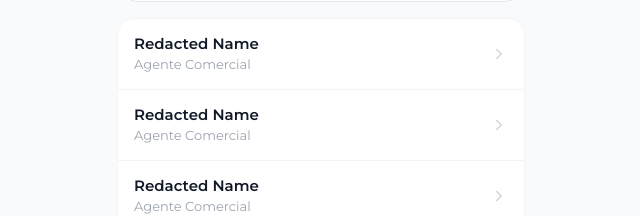
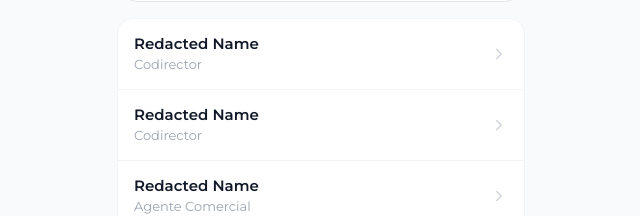
Before and after one commit to marketingIPF/Captacion2, a React (Vite) app: page / in a window 1280 px wide. Shown: the part 224-440 px from the top of the page, without its empty margins (319-959 px from the left). Built offline with nearby package versions, Linux system fonts and the light colour scheme.

Commit message:
Add files via upload

```diff
--- a/src/App.jsx
+++ b/src/App.jsx
@@ -11,6 +11,8 @@ import emailjs from "@emailjs/browser";
 /*  DATOS REALES — Inmobiliaria Palanca                                */
 /* ================================================================== */
 const AGENTES = [
+  { id: "REDACTED_ID", name: "Redacted Name", role: "Codirector", email: "redacted@redacted.invalid", phone: "REDACTED_PHONE" },
+  { id: "REDACTED_ID", name: "Redacted Name", role: "Codirector", email: "redacted@redacted.invalid", phone: "REDACTED_PHONE" },
   { id: "REDACTED_ID", name: "Redacted Name", role: "Agente Comercial", email: "redacted@redacted.invalid", phone: "REDACTED_PHONE" },
   { id: "REDACTED_ID", name: "Redacted Name", role: "Agente Comercial", email: "redacted@redacted.invalid", phone: "REDACTED_PHONE" },
   { id: "REDACTED_ID", name: "Redacted Name", role: "Agente Comercial", email: "redacted@redacted.invalid", phone: "REDACTED_PHONE" },
@@ -360,9 +362,10 @@ const Propietarios = React.memo(function Propietarios({ list, onChange }) {
 /* ================================================================== */
 /*  PANTALLA: Selector de Agente                                       */
 /* ================================================================== */
-function AgentPicker({ onSelect }) {
+function AgentPicker({ onSelect, ultimo }) {
   const [q, setQ] = useState("");
   const list = useMemo(() => AGENTES.filter((a) => a.name.toLowerCase().includes(q.toLowerCase()) || a.role.toLowerCase().includes(q.toLowerCase())), [q]);
+  const ultimoValido = useMemo(() => ultimo && AGENTES.find((a) => a.id === ultimo.id), [ultimo]);
   return (
     <div className="min-h-full flex flex-col bg-[#F9FAFB]">
       <div className="px-6 pt-16 pb-4">
@@ -376,6 +379,20 @@ function AgentPicker({ onSelect }) {
         </div>
       </div>
       <div className="flex-1 overflow-y-auto px-5 pb-8">
+        {ultimoValido && !q && (
+          <button onClick={() => onSelect(ultimoValido)}
+            className="w-full flex items-center gap-3 bg-white rounded-2xl border-2 px-4 py-3.5 mb-3 active:scale-[0.99] transition text-left"
+            style={{ borderColor: C.naranja }}>
+            <div className="w-10 h-10 rounded-full text-white flex items-center justify-center font-bold text-[14px] shrink-0" style={{ background: C.tinta }}>
+              <span style={{ color: C.naranja }}>{ultimoValido.name.split(" ").map((w) => w[0]).slice(0, 2).join("")}</span>
+            </div>
+            <div className="flex-1 min-w-0">
+              <div className="text-[11px] font-bold uppercase tracking-wide" style={{ color: C.naranja }}>Continuar como</div>
+              <div className="font-semibold text-gray-900 truncate text-[15px]">{ultimoValido.name}</div>
+            </div>
+            <ChevronRight size={18} className="shrink-0" style={{ color: C.naranja }} />
+          </button>
+        )}
         <div className="bg-white rounded-2xl border border-gray-100 overflow-hidden divide-y divide-gray-100">
           {list.map((a) => (
             <button key={a.id} onClick={() => onSelect(a)}
@@ -705,11 +722,12 @@ function BottomNav({ tab, setTab }) {
 /*  APP                                                                */
 /* ================================================================== */
 export default function App() {
-  const [agente, setAgente] = useState(() => load(STORE_AGENT, null));
+  const [agente, setAgente] = useState(null);
+  const ultimoAgente = useMemo(() => load(STORE_AGENT, null), []);
   const [drafts, setDrafts] = useState(() => load(STORE_DRAFTS, []));
   const [sent, setSent] = useState(() => load(STORE_SENT, []));
   const [tab, setTab] = useState("ficha");
-  const [ficha, setFicha] = useState(() => emptyFicha(load(STORE_AGENT, null)));
+  const [ficha, setFicha] = useState(() => emptyFicha(null));
 
   useEffect(() => save(STORE_DRAFTS, drafts), [drafts]);
   useEffect(() => save(STORE_SENT, sent), [sent]);
@@ -743,7 +761,7 @@ export default function App() {
   return (
     <div className="max-w-md mx-auto min-h-screen relative" style={{ fontFamily: "'Montserrat','-apple-system',BlinkMacSystemFont,'Segoe UI',sans-serif", background: "#F9FAFB" }}>
       {!agente ? (
-        <AgentPicker onSelect={selectAgent} />
+        <AgentPicker onSelect={selectAgent} ultimo={ultimoAgente} />
       ) : (
         <>
           {tab === "ficha" && <Formulario agente={agente} ficha={ficha} setFicha={setFicha} onSaveDraft={saveDraft} onSend={sendFicha} onChangeAgent={setAgenteActivo} />}
```
